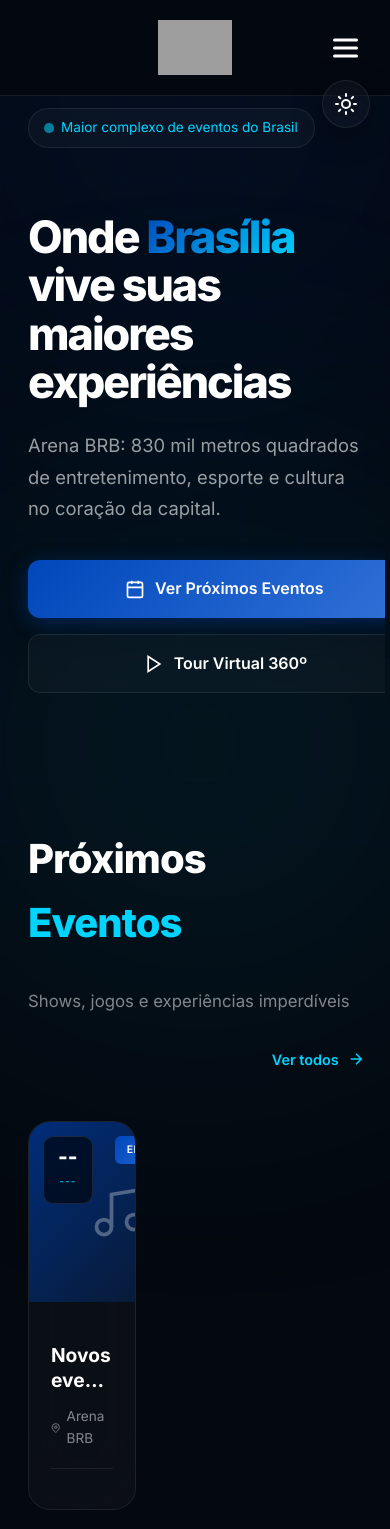
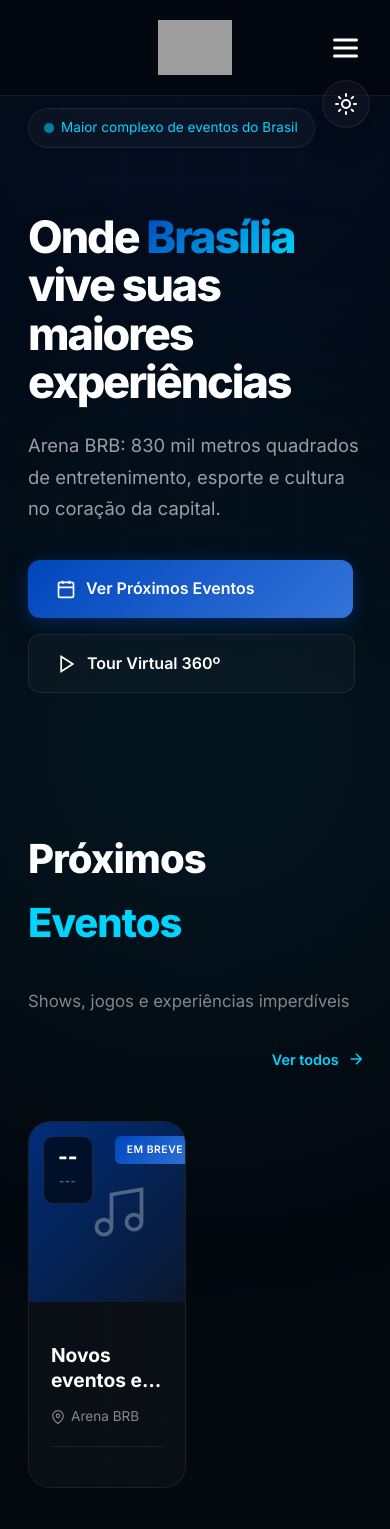
Before and after one commit to rexia-intel-automation/site-arena, a PHP site: page / in a window 390 px wide. Shown: the top 1529 px of the page. Run offline with PHP 8.4, Linux system fonts and the light colour scheme; data comes from the database, SQL or seed files in the repository; grey boxes are pictures that could not be loaded.

Commit message:
Update styles.css
Adjusted the events-grid

```diff
--- a/assets/css/styles.css
+++ b/assets/css/styles.css
@@ -351,10 +351,7 @@ body.light-mode .theme-toggle-floating {
 
     .btn-primary,
     .btn-secondary {
-        width: 100%;
-        justify-content: center;
-        padding: 14px 24px;
-        font-size: 0.95rem;
+        width: 80%;
     }
 
     /* Sections - Padding reduzido para evitar scroll horizontal */
@@ -1271,7 +1268,6 @@ body.light-mode .section-sub {
     display: grid;
     gap: 20px;
     position: relative;
-    margin-right: 100px;
 }
 
 .event-card {
```
